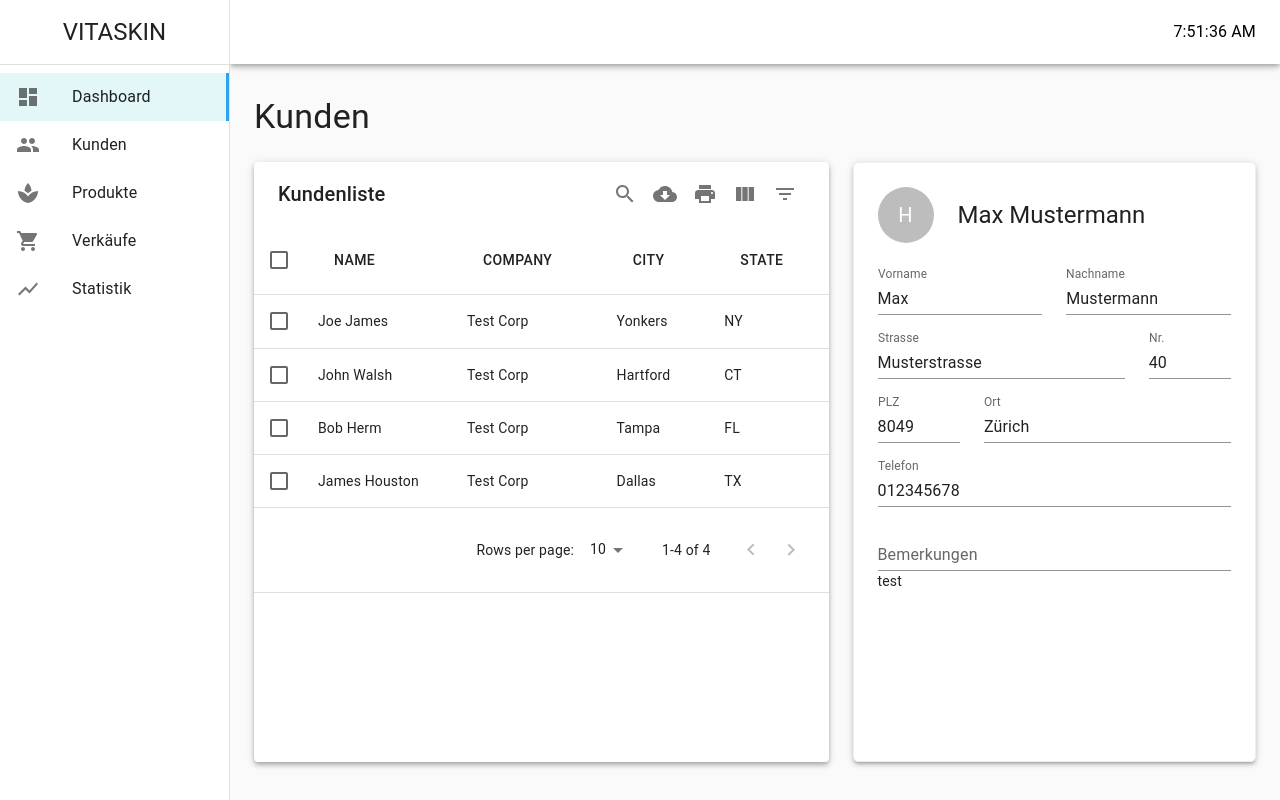
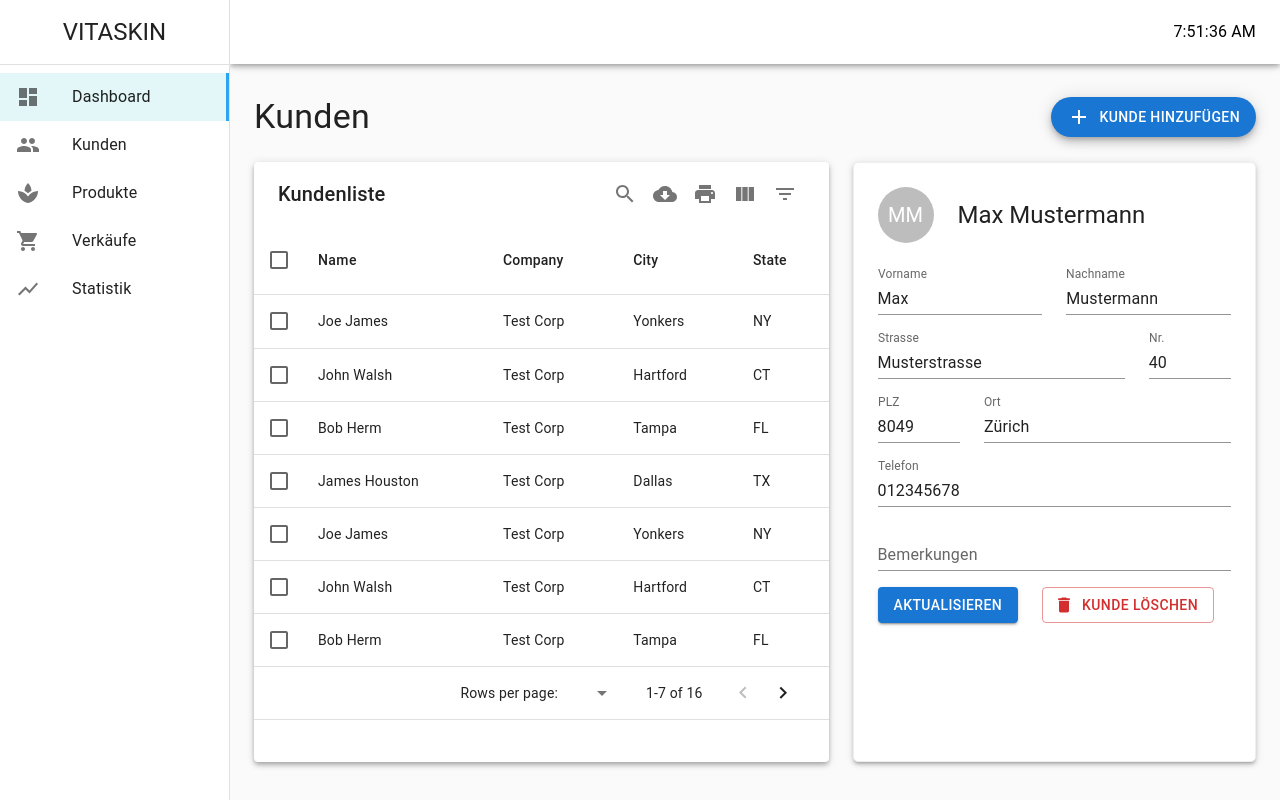
Before and after one commit to bmit-baj/vitaskin, a React (Create React App) app: page /kunden in a window 1280 px wide. Built offline with nearby package versions, Linux system fonts and the light colour scheme.

Commit message:
update customers

```diff
--- a/package.json
+++ b/package.json
@@ -8,6 +8,7 @@
     "@material-ui/core": "^4.12.3",
     "@material-ui/data-grid": "^4.0.0-alpha.35",
     "@material-ui/icons": "^4.11.2",
+    "@mui/icons-material": "^5.0.0",
     "@mui/material": "^5.0.0-rc.0",
     "@testing-library/jest-dom": "^5.14.1",
     "@testing-library/react": "^11.2.7",
--- a/src/assets/data/Tables/users.js
+++ b/src/assets/data/Tables/users.js
@@ -1,12 +1,58 @@
-export const columns = ["Name", "Company", "City", "State"];
+export const columns = [
+  {
+   name: "name",
+   label: "Name",
+   options: {
+    filter: true,
+    sort: true,
+   }
+  },
+  {
+   name: "company",
+   label: "Company",
+   options: {
+    filter: true,
+    sort: false,
+   }
+  },
+  {
+   name: "city",
+   label: "City",
+   options: {
+    filter: true,
+    sort: false,
+   }
+  },
+  {
+   name: "state",
+   label: "State",
+   options: {
+    filter: true,
+    sort: false,
+   }
+  },
+ ];
 
 export const data = [
-    ["Joe James", "Test Corp", "Yonkers", "NY"],
-    ["John Walsh", "Test Corp", "Hartford", "CT"],
-    ["Bob Herm", "Test Corp", "Tampa", "FL"],
-    ["James Houston", "Test Corp", "Dallas", "TX"],
+    { name: "Joe James", company: "Test Corp", city: "Yonkers", state: "NY" },
+    { name: "John Walsh", company: "Test Corp", city: "Hartford", state: "CT" },
+    { name: "Bob Herm", company: "Test Corp", city: "Tampa", state: "FL" },
+    { name: "James Houston", company: "Test Corp", city: "Dallas", state: "TX" },
+    { name: "Joe James", company: "Test Corp", city: "Yonkers", state: "NY" },
+    { name: "John Walsh", company: "Test Corp", city: "Hartford", state: "CT" },
+    { name: "Bob Herm", company: "Test Corp", city: "Tampa", state: "FL" },
+    { name: "James Houston", company: "Test Corp", city: "Dallas", state: "TX" },
+    { name: "Joe James", company: "Test Corp", city: "Yonkers", state: "NY" },
+    { name: "John Walsh", company: "Test Corp", city: "Hartford", state: "CT" },
+    { name: "Bob Herm", company: "Test Corp", city: "Tampa", state: "FL" },
+    { name: "James Houston", company: "Test Corp", city: "Dallas", state: "TX" },
+    { name: "Joe James", company: "Test Corp", city: "Yonkers", state: "NY" },
+    { name: "John Walsh", company: "Test Corp", city: "Hartford", state: "CT" },
+    { name: "Bob Herm", company: "Test Corp", city: "Tampa", state: "FL" },
+    { name: "James Houston", company: "Test Corp", city: "Dallas", state: "TX" },
    ];
 
    export const options = {
-
+     filterType: 'checkbox',
+     rowsPerPage: 7,
    };
--- a/src/components/DataTable/DataTable.jsx
+++ b/src/components/DataTable/DataTable.jsx
@@ -9,7 +9,6 @@ const DataTable = (props) => {
     const classes = useStyles();
 
     return (
-
         <div className={classes.root}>
                 <MUIDataTable
                     title={props.title}
--- a/src/components/UserInfo/UserInfo.jsx
+++ b/src/components/UserInfo/UserInfo.jsx
@@ -5,6 +5,9 @@ import Avatar from '@mui/material/Avatar';
 import Stack from '@mui/material/Stack';
 import { Typography } from '@material-ui/core';
 import TextField from '@mui/material/TextField';
+import Button from '@mui/material/Button';
+import DeleteIcon from '@mui/icons-material/Delete';
+import SendIcon from '@mui/icons-material/Send';
 
 
 
@@ -14,21 +17,18 @@ const DataTable = (props) => {
     const classes = useStyles();
 
     return (
-
         <div className={classes.root}>
             <Box className={classes.paper} boxShadow={3} component="form">
                 <div className={classes.content}>
                     <Stack direction="row" className={classes.header} spacing={3}>
-                        <Avatar sx={{ width: 56, height: 56 }}>H</Avatar>
+                        <Avatar sx={{ width: 56, height: 56 }}>MM</Avatar>
                         <Typography variant='h5'>Max Mustermann</Typography>
                     </Stack>
-                    <div className={classes.section}>
-                        <Stack direction="row" spacing={3}>
+                    <Stack direction="row" spacing={3} className={classes.section}>
                         <TextField
                             label="Vorname"
                             defaultValue="Max"
                             variant="standard"
-                                    className
                         />
                         <TextField
                             label="Nachname"
@@ -36,9 +36,7 @@ const DataTable = (props) => {
                             variant="standard"
                         />
                     </Stack>
-                    </div>
-                    <div className={classes.section}>
-                        <Stack direction="row" spacing={3}>
+                    <Stack direction="row" spacing={3} className={classes.section}>
                         <TextField
                             label="Strasse"
                             defaultValue="Musterstrasse"
@@ -56,9 +54,7 @@ const DataTable = (props) => {
                             }}
                             />
                     </Stack>
-                    </div>
-                    <div className={classes.section}>
-                        <Stack direction="row" spacing={3}>
+                    <Stack direction="row" spacing={3} className={classes.section}>
                         <TextField
                             label="PLZ"
                             defaultValue="8049"
@@ -76,7 +72,6 @@ const DataTable = (props) => {
                             }}
                         />
                     </Stack>
-                    </div>
                     <div className={classes.section}>
                         <TextField
                             label="Telefon"
@@ -93,13 +88,21 @@ const DataTable = (props) => {
                             label="Bemerkungen"
                             multiline
                             variant="standard"
+                            maxRows={5}
                             sx={{
                                 width: '100%',
                             }}
                         />
                     </div>
                     <div className={classes.actions}>
-                            test
+                        <Stack direction="row" spacing={3}>
+                            <Button variant="contained">
+                                Aktualisieren
+                            </Button>
+                            <Button variant="outlined" color="error" startIcon={<DeleteIcon />}>
+                                Kunde Löschen
+                            </Button>
+                        </Stack>
                     </div>
                 </div>
             </Box>
--- a/src/components/UserInfo/styles.js
+++ b/src/components/UserInfo/styles.js
@@ -23,13 +23,14 @@ export default makeStyles((theme) => ({
         marginBottom: theme.spacing(3)
     },
     content: {
-        margin: theme.spacing(2)
+        margin: theme.spacing(2),
     },
     section: {
         marginTop: theme.spacing(2)
     },
     actions: {
+        marginTop: theme.spacing(2),
         display: 'flex',
-        alignContent: 'bottom',
+        justifyContent: 'flex-start'
     }
 }));
--- a/src/pages/Customers/Customers.jsx
+++ b/src/pages/Customers/Customers.jsx
@@ -2,6 +2,10 @@
 import React from 'react';
 // Import der benötigten MaterialUI Components
 import Grid from '@material-ui/core/Grid';
+import Typography from '@material-ui/core/Typography';
+import Fab from '@mui/material/Fab';
+import AddIcon from '@mui/icons-material/Add';
+
 // Import der benötigten Components
 import { DataTable, UserInfo } from '../../components'
 // Import der Daten für die Components
@@ -9,7 +13,8 @@ import { columns, data, options } from '../../assets/data'
 // Import der benötigten Style-Sheets
 import mainStyles from '../../components/Sidebar/styles';
 import rootStyles from '../rootStyles';
-import Typography from '@material-ui/core/Typography';
+import { Stack } from '@mui/material';
+
 
 const Customers = () => {
 
@@ -20,11 +25,15 @@ const Customers = () => {
         <div className={root.root}>
             <main className={main.content}>
                 <div className={main.toolbar} />
-                <div className={root.heading}>
+                <Stack direction="row" className={root.heading}>
                     <Typography variant="h4">
                         Kunden
                     </Typography>
-                </div>
+                    <Fab variant="extended" color="primary" aria-label="add" size="medium">
+                        <AddIcon sx={{ mr: 1 }} />
+                        Kunde hinzufügen
+                    </Fab>
+                </Stack>
                 <Grid container spacing={3}>
                     <Grid item xs={12} sm={12} lg={7}>
                         <DataTable
--- a/src/pages/rootStyles.js
+++ b/src/pages/rootStyles.js
@@ -1,4 +1,5 @@
 import { makeStyles } from '@material-ui/core/styles';
+import { SmartDisplay } from '@mui/icons-material';
 
 export default makeStyles((theme) => ({
     root: {
@@ -7,6 +8,9 @@ export default makeStyles((theme) => ({
     },
     heading: {
         marginBottom: theme.spacing(3),
-        marginTop: theme.spacing(1)
+        marginTop: theme.spacing(1),
+        display: 'flex',
+        alignItems: 'center',
+        justifyContent: 'space-between'
     }
   }));
```
Also changed, not shown: 1 other file (tests, documents, lock files or other folders). Lines whose indentation alone changed are shown as unchanged.
